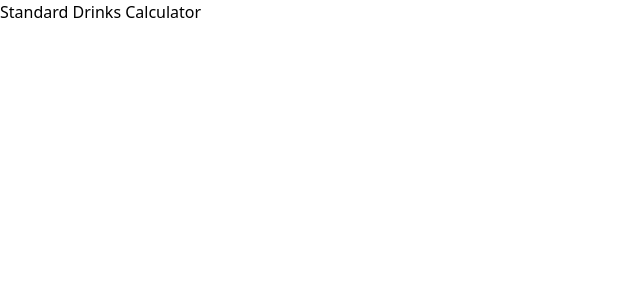
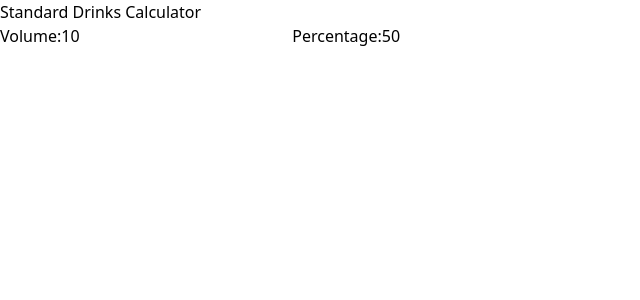
Before and after one commit to jbcoventry/standard-drink-calc, a React (Vite) app: page / in a window 1280 px wide. Shown: the top 300 px of the page, without its empty margins (0-640 px from the left). Built offline with nearby package versions, Linux system fonts and the light colour scheme.

Commit message:
user input functional

```diff
--- a/src/App.tsx
+++ b/src/App.tsx
@@ -1,11 +1,14 @@
 import { useState } from "react";
+import UserInput from "./UserInput";
 
 function App() {
-  const [count, setCount] = useState(0);
+  const [data, setData] = useState({ volume: 10, percentage: 50 });
 
   return (
     <>
       <h1>Standard Drinks Calculator</h1>
+      <UserInput {...{ data, setData }} />
+
     </>
   );
 }
--- /dev/null
+++ b/src/UserInput.tsx
@@ -0,0 +1,30 @@
+type UserInputProps = {
+  data: { volume: number; percentage: number };
+  setData: React.Dispatch<
+    React.SetStateAction<{ volume: number; percentage: number }>
+  >;
+};
+
+function UserInput({ data, setData }: UserInputProps) {
+  function handleChange(e: React.ChangeEvent<HTMLInputElement>) {
+    setData({ ...data, [e.target.name]: e.target.value });
+  }
+  return (
+    <>
+      <label>
+        Volume:
+        <input name="volume" value={data.volume} onChange={handleChange} />
+      </label>
+      <label>
+        Percentage:
+        <input
+          name="percentage"
+          value={data.percentage}
+          onChange={handleChange}
+        />
+      </label>
+    </>
+  );
+}
+
+export default UserInput;
```
Also changed, not shown: 1 other file (tests, documents, lock files or other folders).
